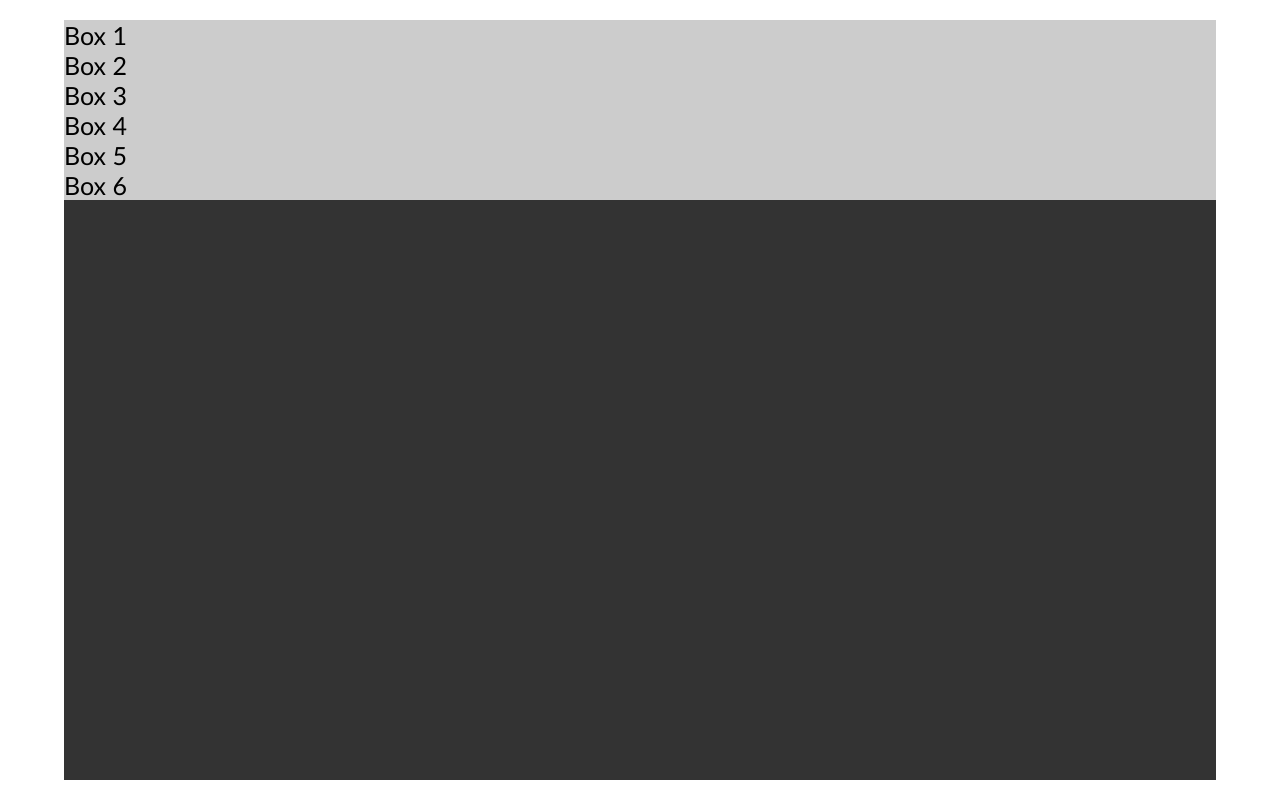
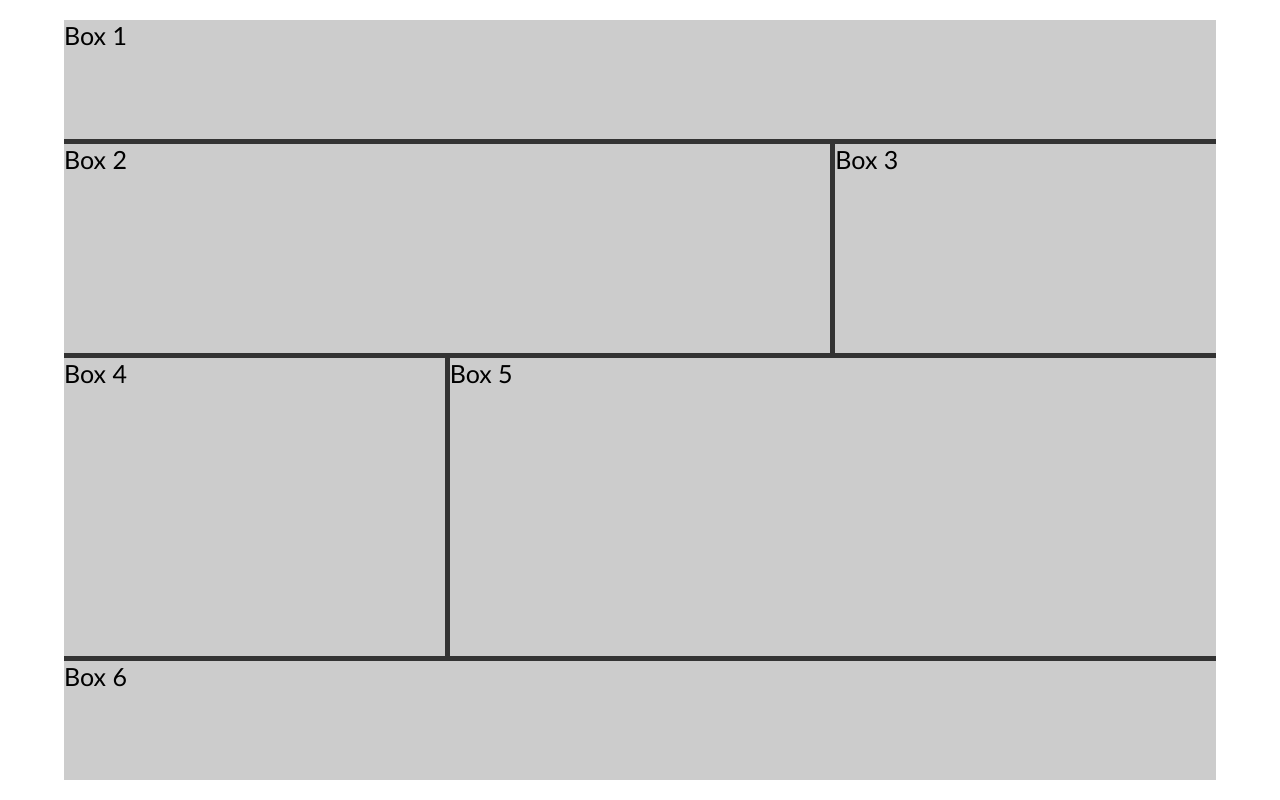
Before and after one commit to Marthplays/aulaisrael, a plain HTML site: page grid-arquivos/05-layout/index.html in a window 1280 px wide. Drawn offline with Linux system fonts and the light colour scheme.

Commit message:
Aula de Grid

```diff
--- a/grid-arquivos/03-layout-simples-1/css/style.css
+++ b/grid-arquivos/03-layout-simples-1/css/style.css
@@ -18,20 +18,28 @@ body {
     padding: 1rem;
     color: #fff;
     font-size: 3rem;
+    display: grid;
+    grid-template-columns: 3fr 1fr;
+    grid-auto-rows: 200px;
+    gap: 5px;
 }
 
 header {
     background-color: hsl(252, 6%, 12%);
+    grid-column: 1 / 3;
 }
 
 main {
     background-color: hsl(252, 35%, 16%);
+    grid-column: 1 / 2;
 }
 
 aside {
     background-color: hsl(252, 52%, 14%);
+    grid-column: 2 / 3;
 }
 
 footer {
     background-color: hsl(252, 74%, 12%);
+    grid-column: 1 / 3;
 }
--- a/grid-arquivos/04-layout-simples-2/css/style.css
+++ b/grid-arquivos/04-layout-simples-2/css/style.css
@@ -17,20 +17,34 @@ body {
     padding: 1rem;
     color: #fff;
     font-size: 3rem;
+    display: grid;
+    grid-template-columns: 3fr, 1fr;
+    grid-auto-rows: 200px;
+
+    grid-template-areas:
+    'header     header'
+    'main       aside'
+    'footer     footer'
+    ;
+    gap: 5px;
 }
 
 header {
     background-color: hsl(252, 6%, 12%);
+    grid-area: header;
 }
 
 main {
     background-color: hsl(252, 35%, 16%);
+    grid-area: main;
 }
 
 aside {
     background-color: hsl(252, 52%, 14%);
+    grid-area: aside;
 }
 
 footer {
     background-color: hsl(252, 74%, 12%);
+    grid-area: footer;
 }
--- a/grid-arquivos/05-layout/css/style.css
+++ b/grid-arquivos/05-layout/css/style.css
@@ -19,8 +19,45 @@ body {
     margin: 20px auto;
     width: 90%;
     min-height: 95vh;
+    display: grid;
+    grid-template-columns: repeat(3, 1fr);
+    gap: 5px;
+
+    grid-template-areas:
+        'box1 box1 box1'
+        'box2 box2 box3'
+        'box2 box2 box3'
+        'box4 box5 box5'
+        'box4 box5 box5'
+        'box4 box5 box5'
+        'box6 box6 box6'
+    ;
 }
 
 .box {
     background-color: #ccc;
 }
+
+.box1 {
+    grid-area: box1;
+}
+
+.box2 {
+    grid-area: box2;
+}
+
+.box3 {
+    grid-area: box3;
+}
+
+.box4 {
+    grid-area: box4;
+}
+
+.box5 {
+    grid-area: box5;
+}
+
+.box6 {
+    grid-area: box6;
+}
--- a/grid-arquivos/06-layout/css/style.css
+++ b/grid-arquivos/06-layout/css/style.css
@@ -18,6 +18,10 @@ body {
     max-width: 1100px;
     margin: auto;
     padding: 2rem;
+    display: grid;
+    gap: 16px;
+    grid-template-columns: repeat(auto-fit, minmax(300px, 1fr));
+    /* devem ser usados quando não saber o numero de colunas */
 }
 
 .box {
@@ -28,4 +32,5 @@ body {
 .photo {
     width: 100%;
     height: 300px;
+    object-fit: cover;
 }
```
